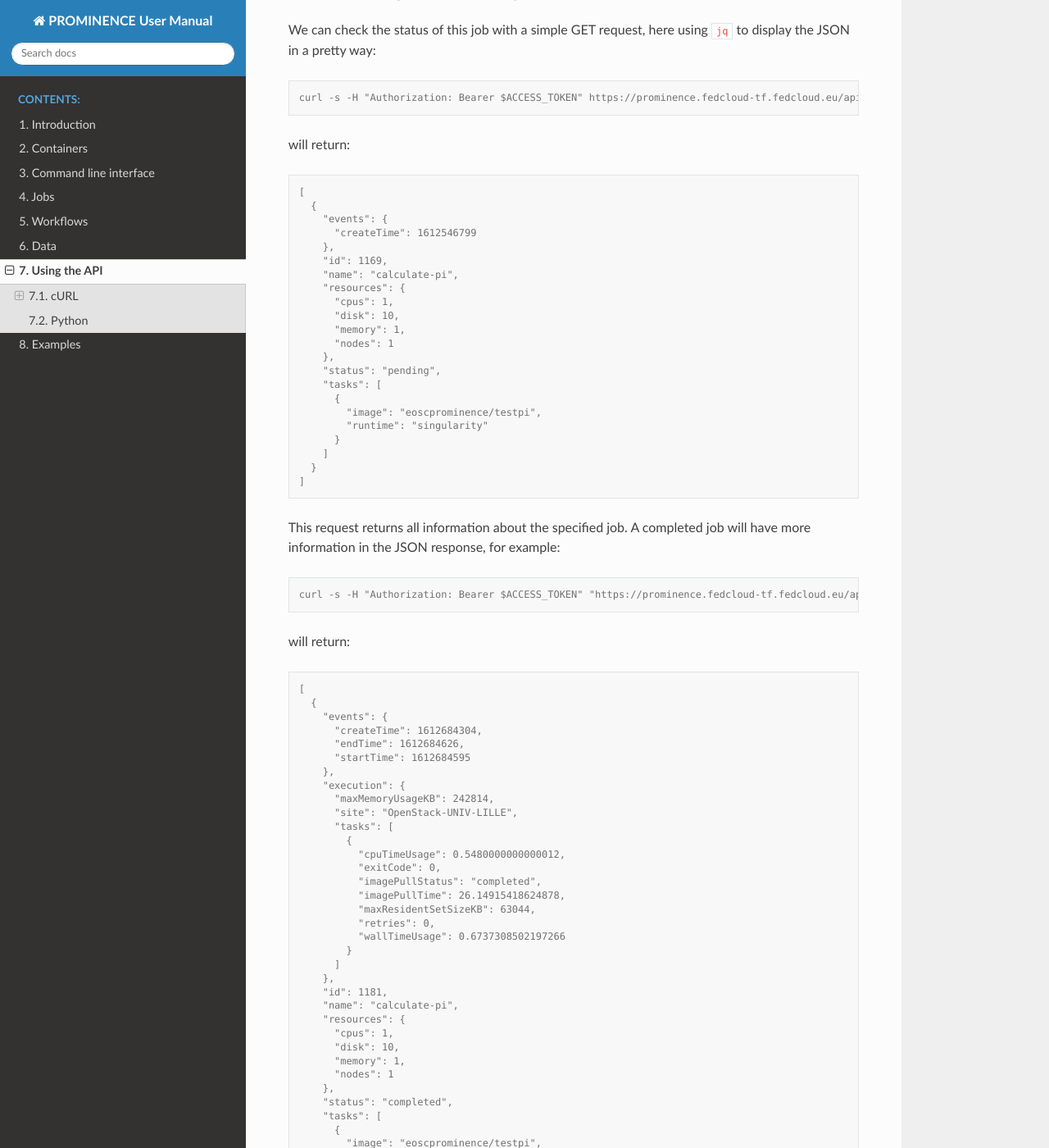
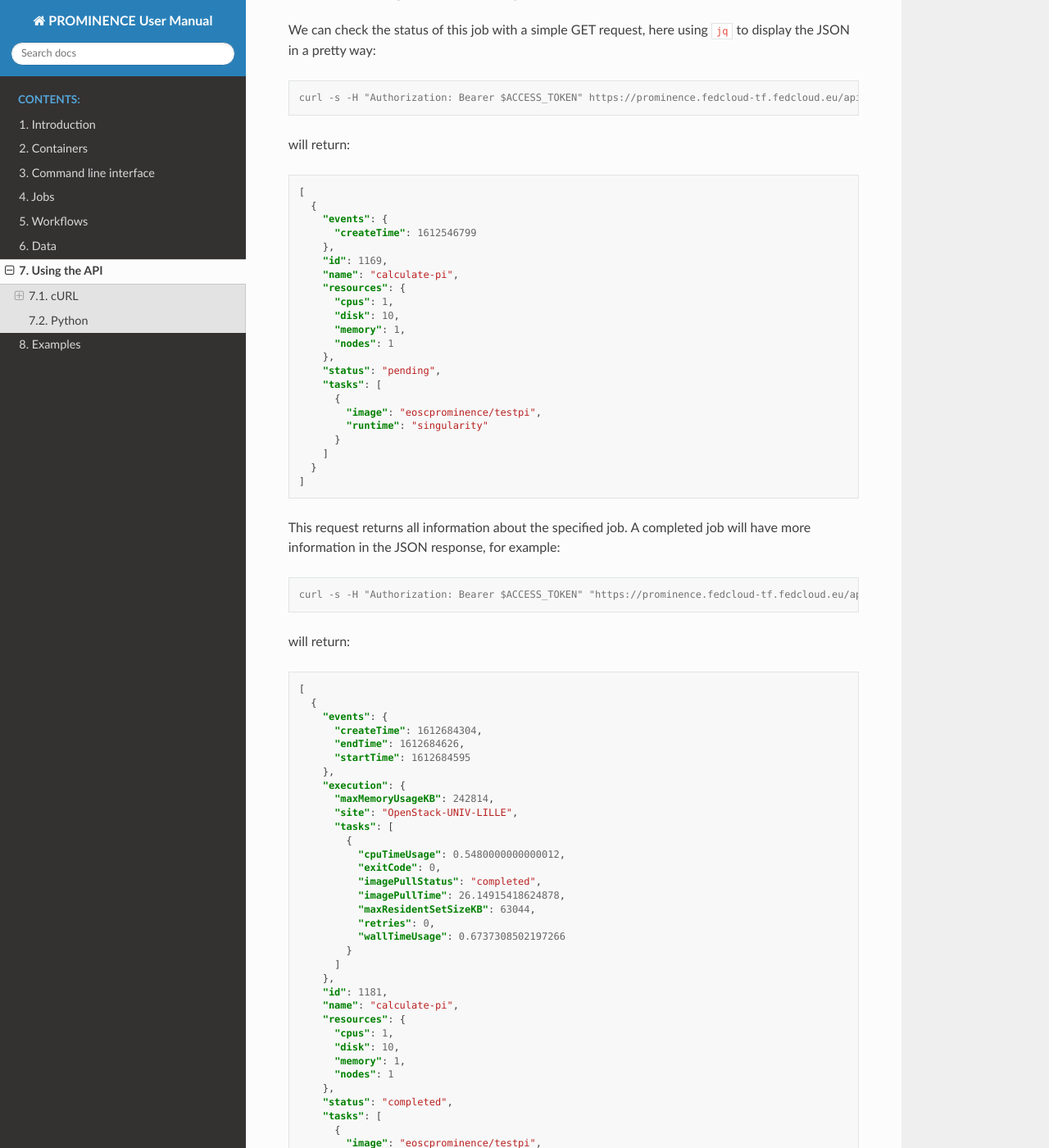
Before and after one commit to prominence-eosc/docs-eosc, a Sphinx documentation site: the page built from source/using-the-api.rst, in a window 1280 px wide and 1400 px high, scrolled down 1778 px. Shown: the whole window at 82% size. Built offline with Sphinx 7.4.7 and the Read the Docs theme 2.0.0, drawn with Linux system fonts in a browser that asks for light colours; some of the changed text lies outside the part shown.

Commit message:
Use json formatting in code blocks

```diff
--- a/source/using-the-api.rst
+++ b/source/using-the-api.rst
@@ -89,7 +89,7 @@ We can check the status of this job with a simple GET request, here using ``jq``
 
 will return:
 
-.. code-block:: console
+.. code-block:: json
 
    [
      {
@@ -122,7 +122,7 @@ This request returns all information about the specified job. A completed job wi
 
 will return:
 
-.. code-block:: console
+.. code-block:: json
 
    [
      {
@@ -175,7 +175,7 @@ Alternatively we can list all currently active jobs, i.e. jobs which have not ye
 
 will return:
 
-.. code-block:: console
+.. code-block:: json
 
    [
      {
@@ -205,7 +205,7 @@ In order to list completed jobs (e.g. finished successfully, deleted, failed, or
 
 will return:
 
-.. code-block:: console
+.. code-block:: json
 
    [
      {
```
